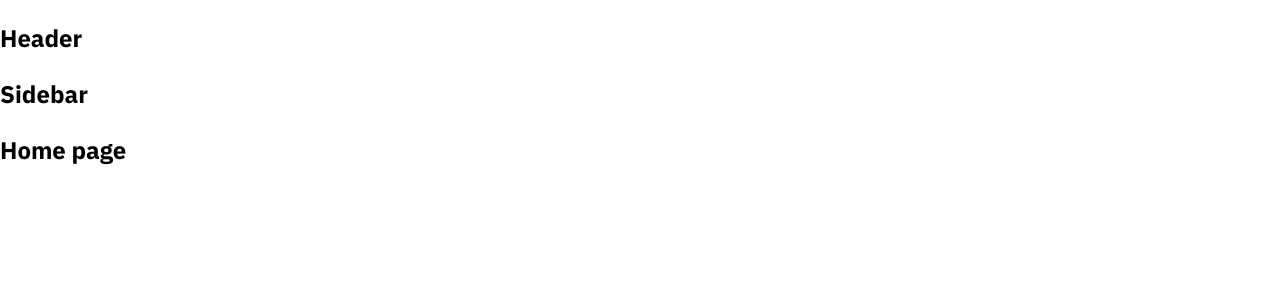
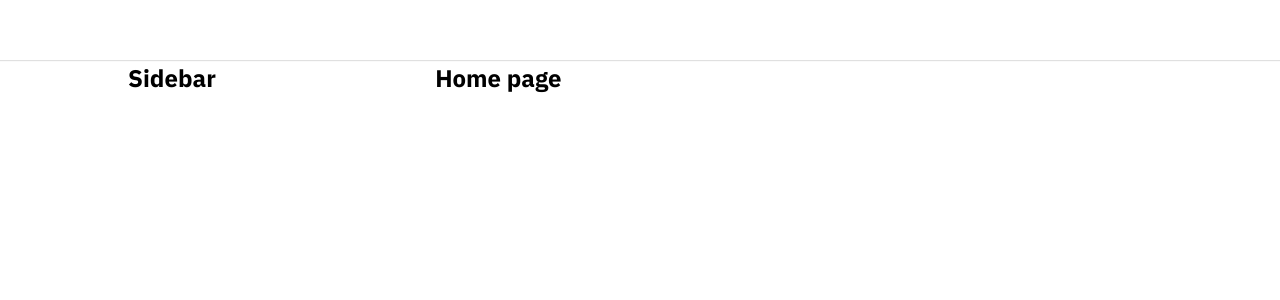
Before and after one commit to tVhowww/tiktok-ui, a React (Create React App) app: page / in a window 1280 px wide. Shown: the top 300 px of the page. Built offline with nearby package versions, Linux system fonts and the light colour scheme.

Commit message:
Dựng khung DefaultLayout

```diff
--- a/package.json
+++ b/package.json
@@ -6,6 +6,7 @@
     "@testing-library/jest-dom": "^5.17.0",
     "@testing-library/react": "^13.4.0",
     "@testing-library/user-event": "^13.5.0",
+    "classnames": "^2.5.1",
     "normalize.css": "^8.0.1",
     "react": "^18.3.1",
     "react-dom": "^18.3.1",
--- a/src/components/GlobalStyle/GlobalStyle.scss
+++ b/src/components/GlobalStyle/GlobalStyle.scss
@@ -3,10 +3,16 @@
 
 :root {
     --primary: #fe2c55;
+
+    // Default layout
+    --default-layout-header-heigh: 60px;
+    --default-layout-width: 80%;
 }
 
 * {
     box-sizing: border-box;
+    margin: 0;
+    padding: 0;
 }
 
 html {
--- /dev/null
+++ b/src/components/Layout/DefaultLayout/DefaultLayout.module.scss
@@ -0,0 +1,14 @@
+.wrapper {
+    display: flex;
+    flex-direction: column;
+    align-items: center;
+}
+
+.container {
+    display: flex;
+    width: var(--default-layout-width);
+}
+
+.content {
+    flex: 1;
+}
--- /dev/null
+++ b/src/components/Layout/DefaultLayout/Sidebar/Sidebar.module.scss
@@ -0,0 +1,4 @@
+.wrapper {
+    // width: 356px;
+    width: 30%;
+}
--- a/src/components/Layout/DefaultLayout/Sidebar/index.js
+++ b/src/components/Layout/DefaultLayout/Sidebar/index.js
@@ -1,5 +1,14 @@
+import classNames from 'classnames/bind';
+import styles from './Sidebar.module.scss';
+
+const cx = classNames.bind(styles);
+
 function Sidebar() {
-    return <h2>Sidebar</h2>;
+    return (
+        <aside className={cx('wrapper')}>
+            <h2>Sidebar</h2>
+        </aside>
+    );
 }
 
 export default Sidebar;
--- a/src/components/Layout/DefaultLayout/index.js
+++ b/src/components/Layout/DefaultLayout/index.js
@@ -1,13 +1,17 @@
+import classNames from 'classnames/bind';
+import styles from './DefaultLayout.module.scss';
 import Header from '~/components/Layout/components/Header';
 import Sidebar from './Sidebar';
 
+const cx = classNames.bind(styles);
+
 function DefaultLayout({ children }) {
     return (
-        <div>
+        <div className={cx('wrapper')}>
             <Header />
-            <div className="container">
+            <div className={cx('container')}>
                 <Sidebar />
-                <div className="content">{children}</div>
+                <div className={cx('content')}>{children}</div>
             </div>
         </div>
     );
--- /dev/null
+++ b/src/components/Layout/components/Header/Header.module.scss
@@ -0,0 +1,12 @@
+.wrapper {
+    width: 100%;
+    height: var(--default-layout-header-heigh, 60px);
+    box-shadow: 0px 1px 1px rgba(0 0 0 / 12%);
+    display: flex;
+    justify-content: center;
+}
+
+.inner {
+    height: 100%;
+    width: var(--default-layout-width); // 1150px
+}
--- a/src/components/Layout/components/Header/index.js
+++ b/src/components/Layout/components/Header/index.js
@@ -1,5 +1,16 @@
+import classNames from 'classnames/bind';
+import styles from './Header.module.scss';
+
+const cx = classNames.bind(styles);
 function Header() {
-    return <h2>Header</h2>;
+    return (
+        <header className={cx('wrapper')}>
+            <div className={cx('inner')}>
+                {/* Logo */}
+                {/* Search */}
+            </div>
+        </header>
+    );
 }
 
 export default Header;
```
Also changed, not shown: 1 other file (tests, documents, lock files or other folders).
